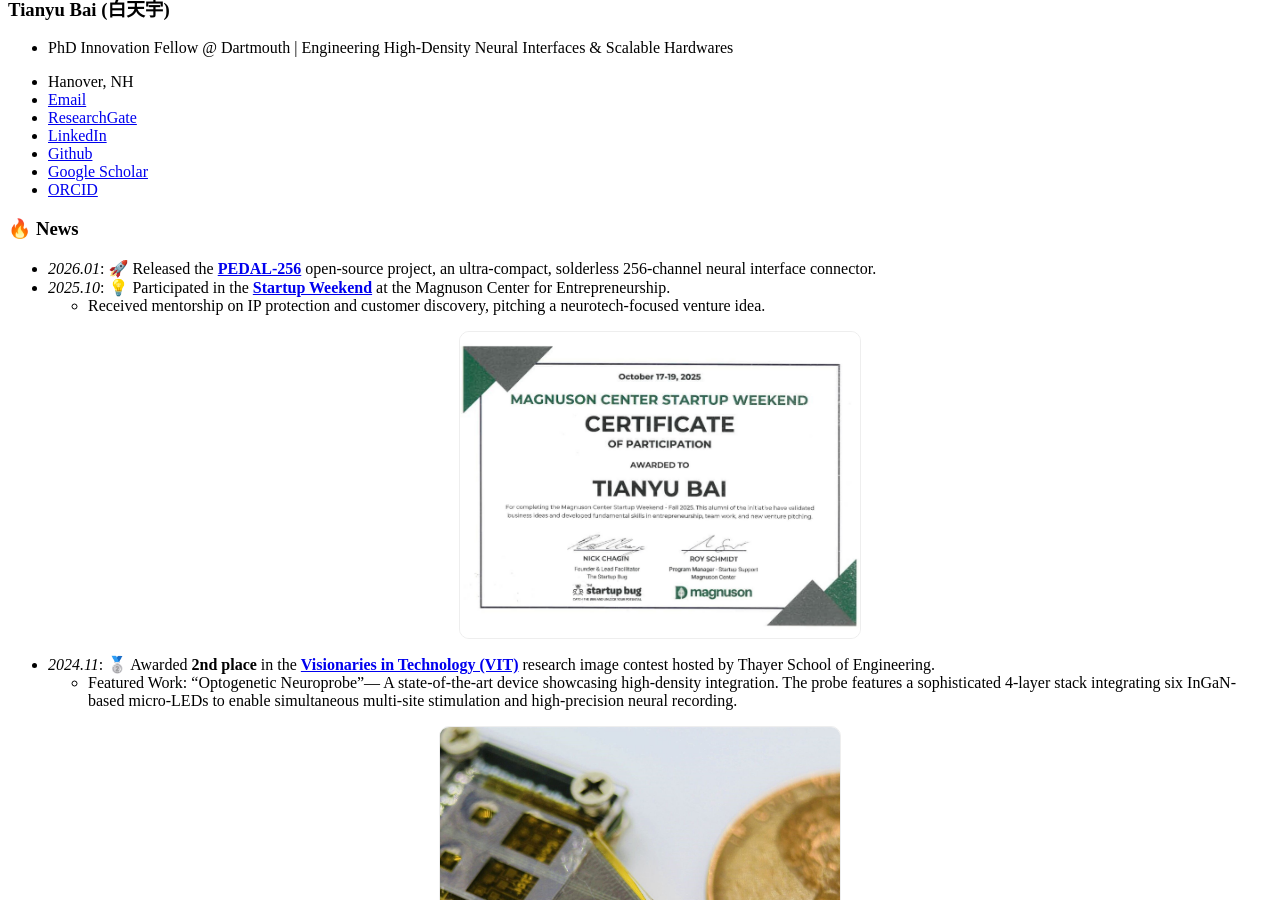
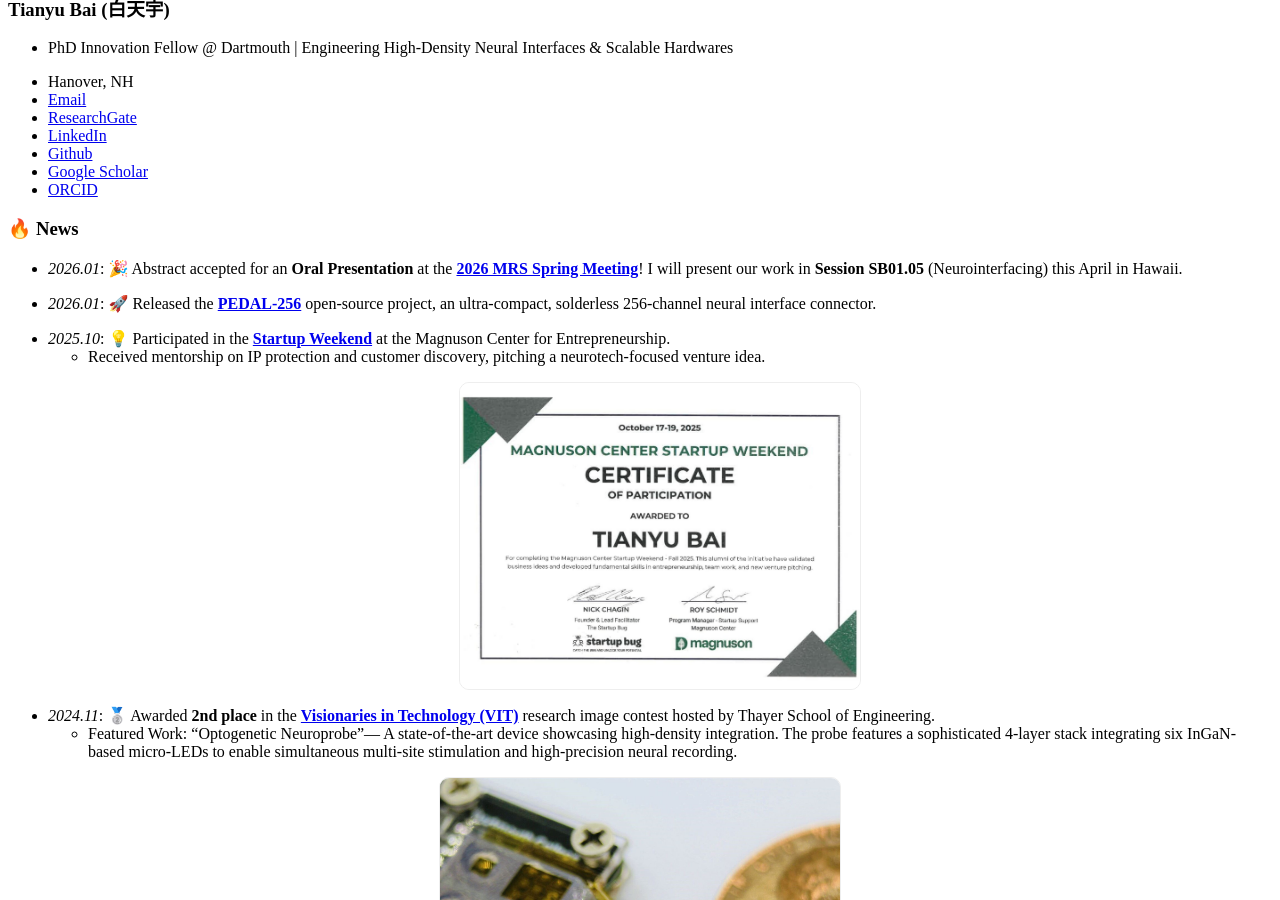
Before and after one commit to Tianyu-Bai/Tianyu-Bai.github.io, a Jekyll site: the page built from _pages/includes/news.md, in a window 1280 px wide and 900 px high, scrolled down 495 px. Built offline with Jekyll 4.4.1, drawn with Linux system fonts in a browser that asks for light colours; our own code applies the rules of GitHub Pages for plain Markdown files.

Commit message:
Update news with new presentation and project release
Added a new oral presentation announcement and a project release update to the news section.

```diff
--- a/_pages/includes/news.md
+++ b/_pages/includes/news.md
@@ -1,8 +1,9 @@
 # 🔥 News
-
+- *2026.01*: 🎉 Abstract accepted for an **Oral Presentation** at the **[2026 MRS Spring Meeting](https://www.mrs.org/meetings-events/annual-meetings/2026-mrs-spring-meeting-exhibit)**! I will present our work in **Session SB01.05** (Neurointerfacing) this April in Hawaii.
 - *2026.01*: 🚀 Released the **[PEDAL-256](https://tianyu-bai.github.io/PEDAL-256/)** open-source project, an ultra-compact, solderless 256-channel neural interface connector.
 <!-- - *2026.01*: 📝 Preparing a manuscript for **IEEE JFLEX** regarding our latest 256-channel headstage project. -->
 <!-- - *2025.12*: 🏛️ Honored to attend a dinner at the **[Dartmouth President's House](https://www.linkedin.com/posts/tianyubai_dartmouthcollege-biggreen-studentexperience-activity-7407785550222413824-EmZC?utm_source=share&utm_medium=member_desktop&rcm=ACoAACWlM5ABI4NY3hLlgpHJZdqC1NVpRn7U9aA)** and engage in discussions with President Sian Leah Beilock. -->
+
 - *2025.10*: 💡 Participated in the **[Startup Weekend](https://www.linkedin.com/posts/tianyubai_startupweekend-magnusoncenter-pitch-activity-7386096029953212416-3upX?utm_source=share&utm_medium=member_desktop&rcm=ACoAACWlM5ABI4NY3hLlgpHJZdqC1NVpRn7U9aA)** at the Magnuson Center for Entrepreneurship.
   - Received mentorship on IP protection and customer discovery, pitching a neurotech-focused venture idea.
    <p align="Center">
```
